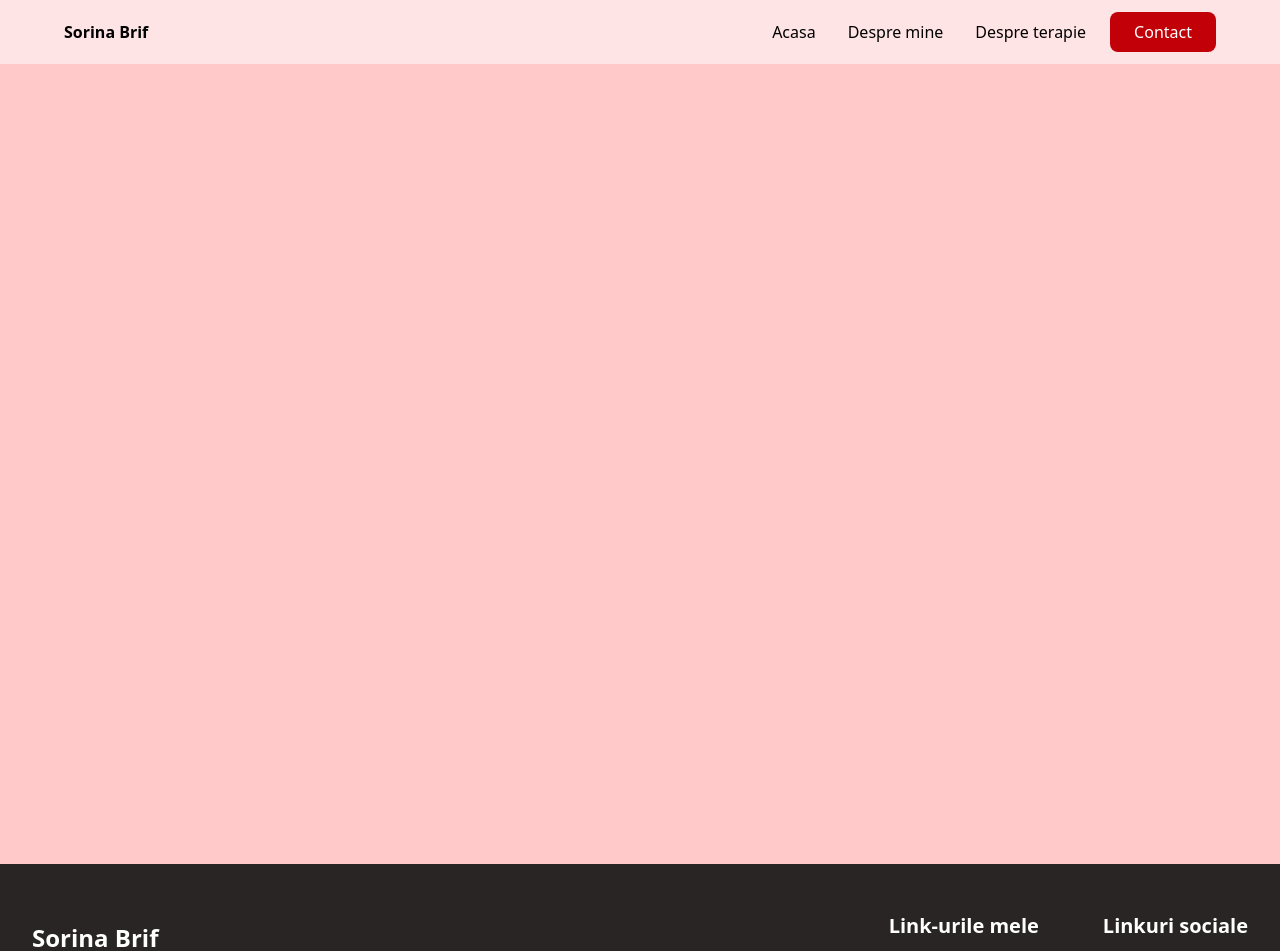
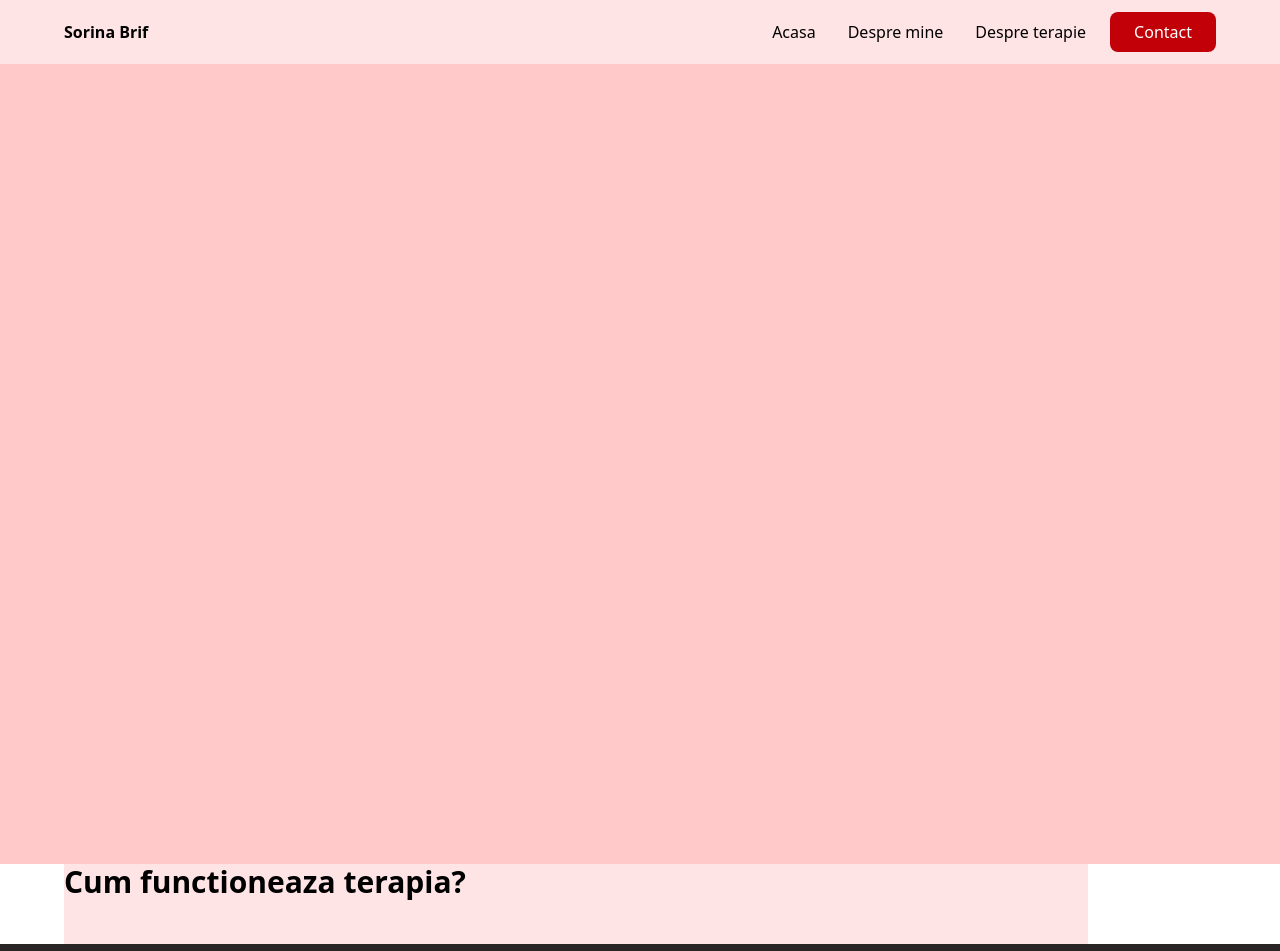
Before and after one commit to antonio-grosu/sorina-brif-website, a Next.js app: page / in a window 1280 px wide. Shown: the top 951 px of the page. Built offline with nearby package versions, Linux system fonts and the light colour scheme.

Commit message:
inceput how-theraphy-works-component

```diff
--- a/app/layout.tsx
+++ b/app/layout.tsx
@@ -3,6 +3,7 @@ import { Geist, Geist_Mono } from "next/font/google";
 import "./globals.css";
 import { Navbar } from "@/components/Navbar";
 import { Footer } from "@/components/Footer";
+import { HowTheraphyWorks } from "@/components/HowTheraphyWorks";
 
 const geistSans = Geist({
   variable: "--font-geist-sans",
@@ -31,6 +32,7 @@ export default function RootLayout({
       >
         <Navbar />
         {children}
+        <HowTheraphyWorks />
         <Footer />
       </body>
     </html>
--- /dev/null
+++ b/components/HowTheraphyWorks.tsx
@@ -0,0 +1,21 @@
+"use client";
+
+import { use, useState } from "react";
+import { useEffect } from "react";
+import Link from "next/link";
+
+export const HowTheraphyWorks = () => {
+  return (
+    <>
+      <div className="w-4/5 h-20 ml-16 bg-rose-100">
+        <h1 className="text-3xl font-bold">Cum functioneaza terapia?</h1>
+        <div>
+          <div></div>
+          <div></div>
+          <div></div>
+          <div></div>
+        </div>
+      </div>
+    </>
+  );
+};
```
